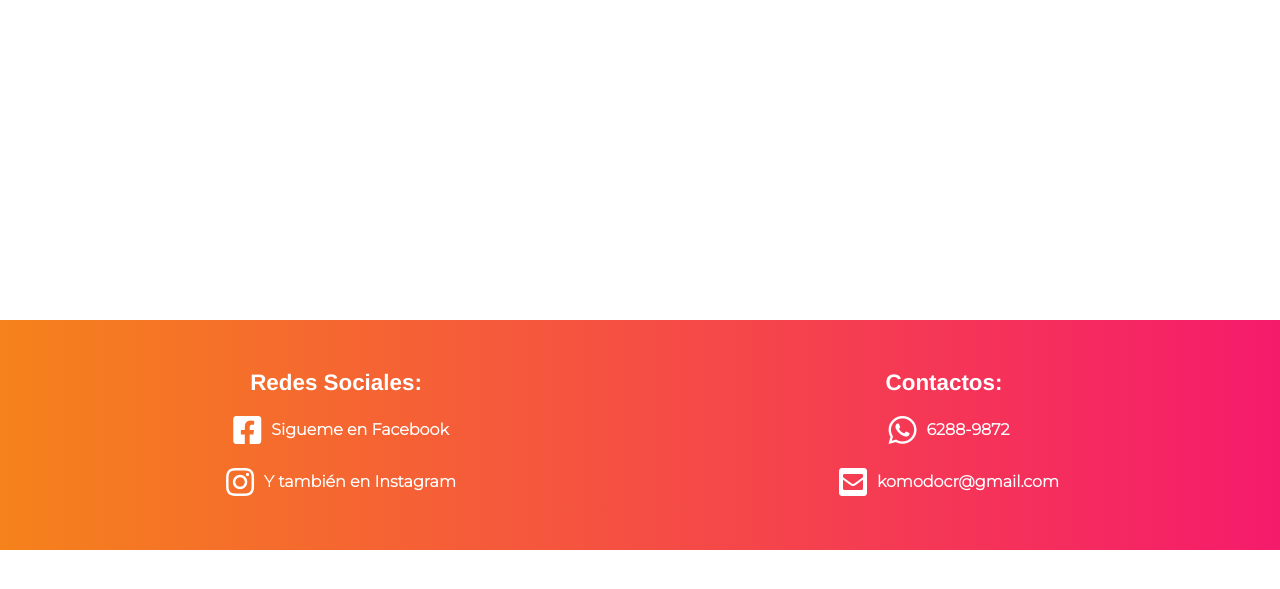
After one commit to Alvaro499/komodo, a PHP site: page /galery.html in a window 1280 px wide. The commit adds this page. Shown: the top 589 px of the page. Run offline with PHP 8.4, Linux system fonts and the light colour scheme.

Commit message:
raiz: Modificacion en la estructura de la raiz, creacion de footer_bridge.css

```diff
--- a/css/bridge.css
+++ /dev/null
@@ -1 +0,0 @@
-@import url("normalize.css");
--- /dev/null
+++ b/css/shared_styles/footer_bridge.css
@@ -0,0 +1,104 @@
+/* FOOTER */
+footer{
+    margin-top: calc(25%);
+    width: 100%;
+    height: auto;
+    background: url("../../assets/svg/footer.svg") no-repeat;
+    color: #ffffff;
+    padding: 2rem;
+}
+
+footer h3{
+    font-size: 1.4rem;
+    margin: 0.8em 0;
+    text-align: center;
+}
+
+footer i{
+    font-size: 1.8rem;
+    color: #ffffff;
+    margin-left: 10px;
+    transition: transform 0.8s;
+}
+
+footer li:hover i{
+    transform: rotate(75deg);
+}
+
+footer span{
+    width: auto;
+    height: auto;
+    font-size: 0.8rem;
+    color: #ffffff;
+    margin-left: 10px;
+    font-weight: 600;
+}
+
+.nav_footer{
+    display: grid;
+    grid-template-columns: 100%;
+    grid-template-rows: auto;
+    justify-content: center;
+    align-content: center;
+}
+
+footer li{
+    margin-bottom: 20px;
+}
+
+    /* Alinear verticalment los iconos del footer y sus textos */
+footer a{
+    display: flex;
+    align-items: center;
+}
+
+    /* FOOTER media-queries*/
+
+    @media (min-width: 550px){
+
+        .nav_footer{
+            grid-template-columns: 50% 50%;
+            grid-template-rows: auto;
+        }
+
+    }
+
+    @media (min-width: 768px){
+
+        footer i{
+            font-size: 2rem;
+        }
+
+        footer span{
+            font-size: 1rem;
+        }
+
+        footer ul{
+            display: flex;
+            flex-direction: column;
+            align-items: center;
+        }
+
+        .div_author{
+            margin-top: 15px;
+        }
+
+    }
+
+    @media (min-width: 1400px){
+        footer h3{
+            font-size: 2rem;
+        }
+
+        footer i{
+            font-size: 2.2rem;
+        }
+
+        footer span{
+            font-size: 1.5rem;
+        }
+
+        footer li{
+            margin-bottom: 40px;
+        }
+    }
--- /dev/null
+++ b/galery.html
@@ -0,0 +1,60 @@
+<!DOCTYPE html>
+<html lang="es">
+<head>
+    <meta charset="UTF-8">
+    <meta http-equiv="X-UA-Compatible" content="IE=edge">
+    <meta name="viewport" content="width=device-width, initial-scale=1.0">
+    <title>Galería</title>
+    <link rel="stylesheet" type="text/css" href="css/normalize.css">
+    <link rel="stylesheet" type="text/css" href="css/galery.css">
+    <link rel="stylesheet" type="text/css" href="css/shared_styles/footer_bridge.css">
+    <link rel="stylesheet" href="assets/fonts_awesome/css/all.min.css">
+</head>
+<body>
+
+     <!-- FOOTER -->
+     <footer>
+
+        <header class="nav_footer">
+
+            <!-- ICONOS DE REDES SOCIALES -->
+
+            <section class="social">
+                <h3>Redes Sociales:</h3>
+                <ul class="">
+
+                    <li><a href="https://www.facebook.com/alvaro.siles.716/" class="">
+                        <i class="fab fa-facebook-square"></i>
+                        <span>Sigueme en Facebook</span>
+                    </a></li>
+
+                    <li><a href="" class="">
+                        <i class="fab fa-instagram"></i>
+                        <span>Y también en Instagram</span>
+                    </a></li>
+                </ul>
+            </section>
+
+            <!-- ICONOS DE CONTACTO -->
+
+            <section class="contact">
+                <h3>Contactos:</h3>
+                <ul class="">
+                    <li><a href="tel:+50662889872" class="">
+                        <i class="fab fa-whatsapp"></i>
+                        <span>6288-9872</span>
+                    </a></li>
+                    <li><a href="mailto:alvarisiles499@gmail.com" class="">
+                        <i class="fas fa-envelope-square"></i>
+                        <span>komodocr@gmail.com</span>
+                    </a></li>
+                </ul>
+            </section>
+        </header>
+
+
+    </footer>
+    <script></script>
+
+</body>
+</html>
--- a/index.html
+++ b/index.html
@@ -5,8 +5,9 @@
     <meta http-equiv="X-UA-Compatible" content="IE-edge">
     <meta name="viewport" content="width=device-width, initial-scale=1.0">
     <title>Inicio</title>
-    <link rel="stylesheet" type="text/css" href="css/bridge.css">
+    <link rel="stylesheet" type="text/css" href="css/normalize.css">
     <link rel="stylesheet" type="text/css" href="css/index.css">
+    <link rel="stylesheet" type="text/css" href="css/shared_styles/footer_bridge.css">
     <link rel="stylesheet" href="assets/fonts_awesome/css/all.min.css">
 
 </head>
```
Also changed, not shown: css/index.css (+0 -108 lines), css/galery.css (added).
